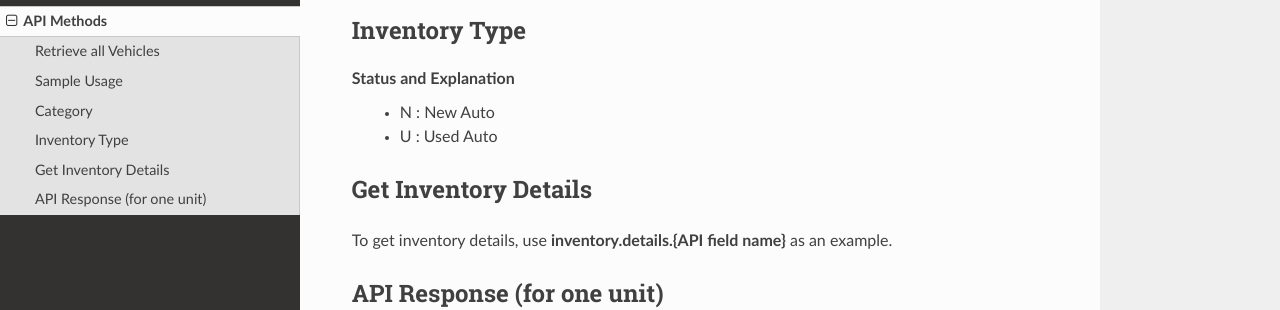
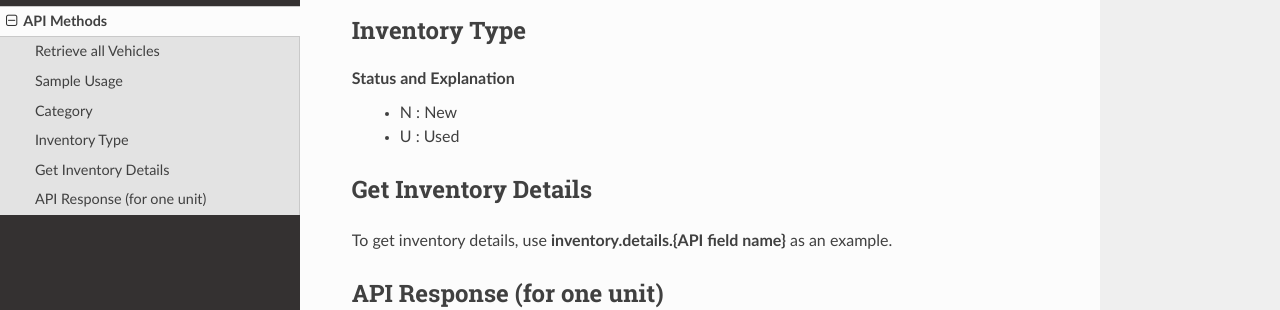
Before and after one commit to r22mik/r22apidocs, a Sphinx documentation site: the page built from docs/methods.rst, in a window 1280 px wide and 900 px high, scrolled down 577 px. Shown: the part 155-465 px from the top of the window. Built offline with Sphinx 7.4.7 and the Read the Docs theme 2.0.0, drawn with Linux system fonts in a browser that asks for light colours; pages that are not in the unit, such as notebooks, are missing from menus.

Commit message:
Update methods.rst

```diff
--- a/docs/methods.rst
+++ b/docs/methods.rst
@@ -43,8 +43,8 @@ Category
 Inventory Type
 ==============
 **Status and Explanation**
-     - N : New Auto
-     - U : Used Auto
+     - N : New
+     - U : Used
 
 Get Inventory Details
 =====================
```
